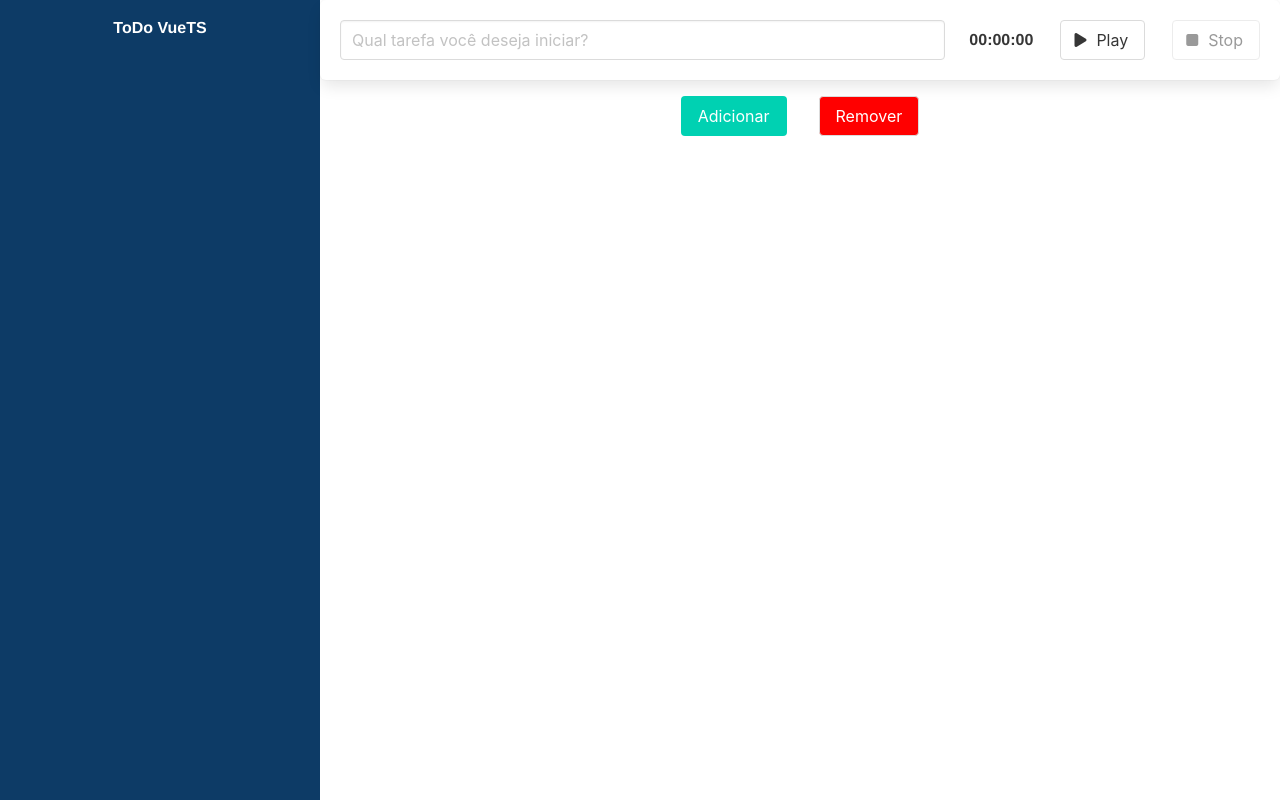
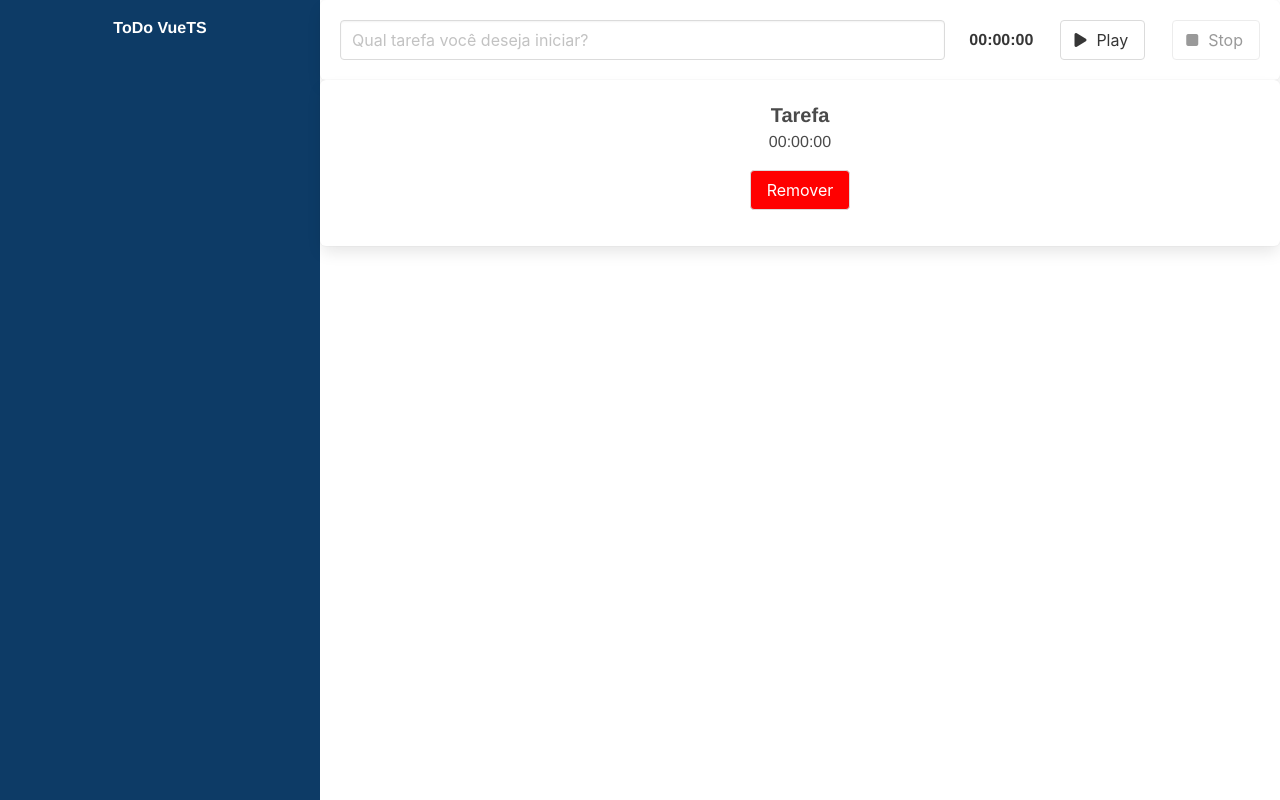
Before and after one commit to GeissonChagas/toDo-vueTS, a Vue app: page / in a window 1280 px wide. Built offline with nearby package versions, Linux system fonts and the light colour scheme.

Commit message:
refactor: novo escopo

```diff
--- a/src/App.vue
+++ b/src/App.vue
@@ -5,12 +5,9 @@
     </div>
     <div class="column is-three-quarter">
       <div v-for="(componente, index) in componentes" :key="index">
-        <component :is="componente" @adicionar-tarefa="adicionarTarefa" />
+        <component :is="componente"  />
       </div>
-      <div>
-        <button id ="add" class="button is-primary" @click="adicionarTarefa">Adicionar</button>
-        <button id ="remove" class="button is-secundary" @click="removerTarefa">Remover</button>
-      </div>
+      <TarefasComponent />
     </div>
   </main>
 </template>
@@ -18,13 +15,15 @@
 <script lang="ts">
 import { defineComponent } from 'vue';
 import BannerComponent from './components/BannerComponent.vue';
-import FormularioComponent from './components/FormularioComponent.vue'
+import FormularioComponent from './components/FormularioComponent.vue';
+import TarefasComponent from './components/TarefasComponent.vue';
 
 export default defineComponent({
   name: 'App',
   components: {
     BannerComponent,
-    FormularioComponent
+    FormularioComponent,
+    TarefasComponent
   },
   data () {
     return {
--- /dev/null
+++ b/src/components/TarefasComponent.vue
@@ -0,0 +1,35 @@
+<template>
+  <div class="box">
+    <div class="rows">
+      <div
+        class="rows is-8"
+        role="form"
+        aria-label="Formulário para criar uma tarefa"
+      >
+        <h3>Tarefa</h3>
+        <p> 00:00:00 </p>
+      </div>
+      <div>
+        <button id ="remove" class="button is-secundary" @click="removerTarefa">Remover</button>
+      </div>
+    </div>
+  </div>
+</template>
+
+<script>
+
+import { defineComponent } from "vue";
+import CronometroComponent from 'vue';
+
+    export default {
+        name: 'tarefas-component'
+    }
+
+</script>
+
+<style scoped>
+    h3{
+        font-weight: 700;
+        font-size: 20px;
+    }
+</style>
```
